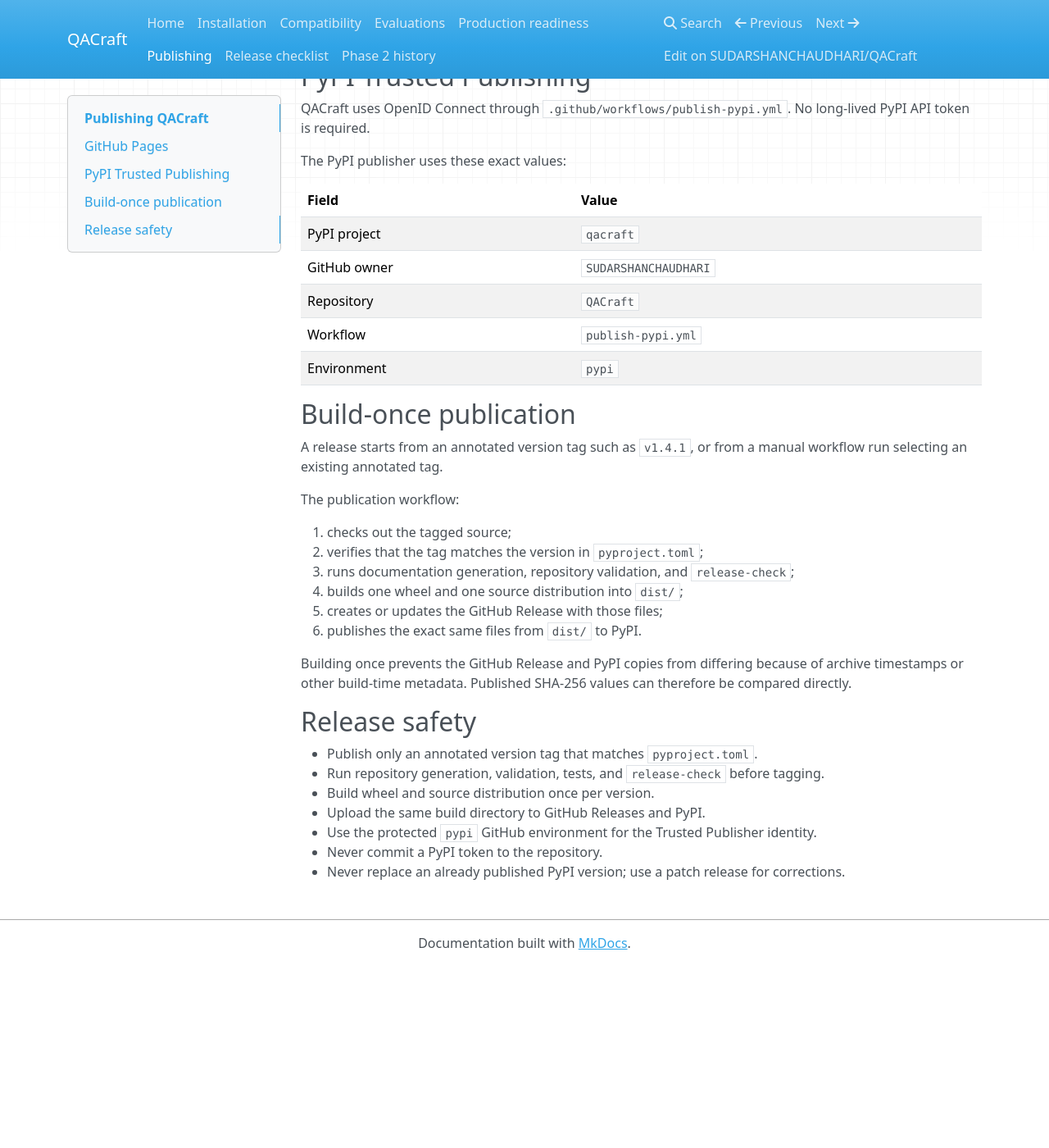
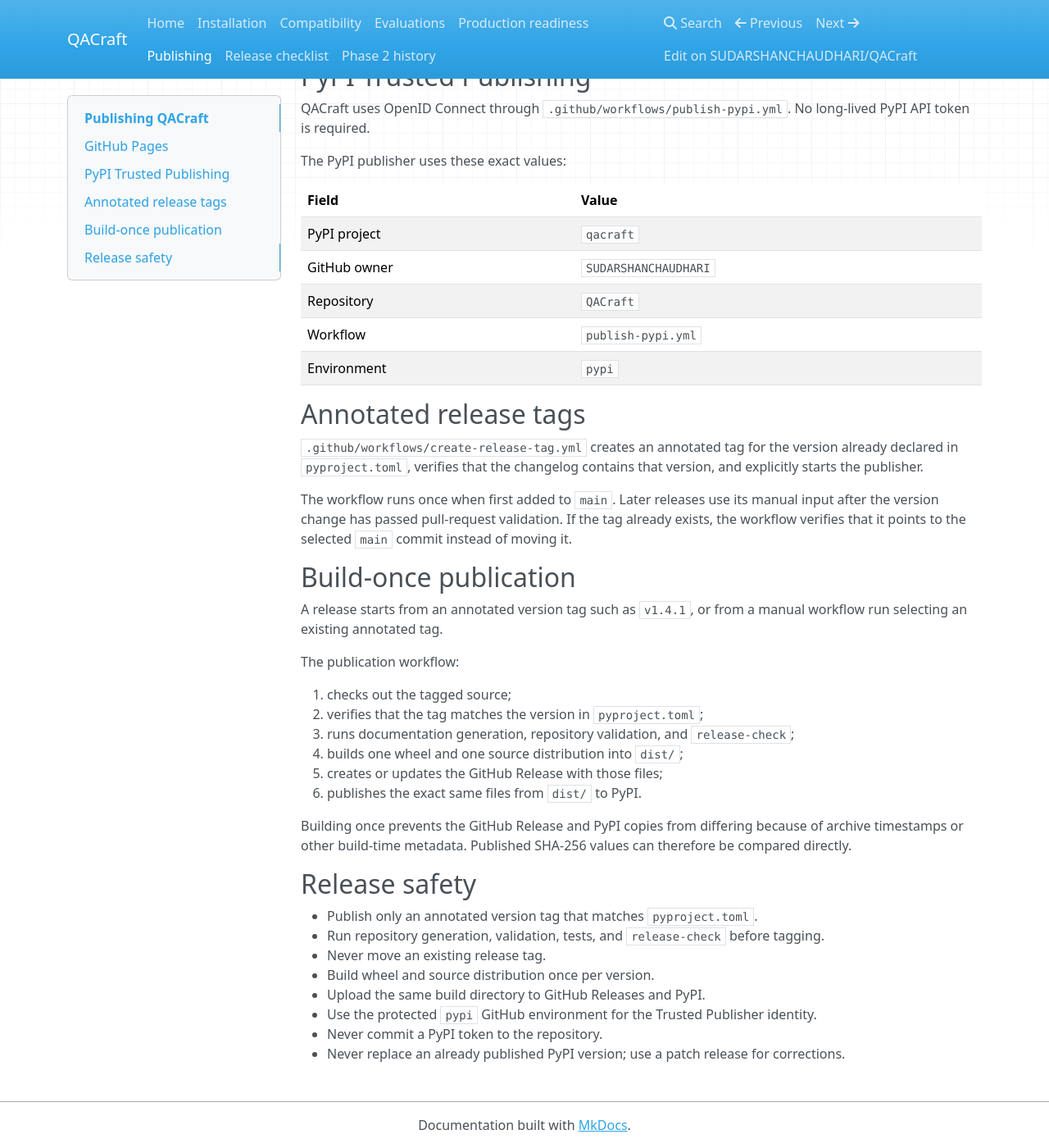
Before and after one commit to SUDARSHANCHAUDHARI/QACraft, an MkDocs documentation site: the page built from docs/PUBLISHING.md, in a window 1280 px wide and 1400 px high, scrolled down 331 px. Shown: the whole window at 82% size. Built offline with MkDocs 1.6.1, drawn with Linux system fonts in a browser that asks for light colours; nearby versions of some CDN libraries; before the commit the page ends 1509 px from its top, so only the background shows below that.

Commit message:
Add annotated release tag automation
Create version-bound annotated tags, dispatch the build-once publisher, and record the release result on Issue #22.

```diff
--- a/docs/PUBLISHING.md
+++ b/docs/PUBLISHING.md
@@ -24,6 +24,12 @@
 | Workflow | `publish-pypi.yml` |
 | Environment | `pypi` |
 
+## Annotated release tags
+
+`.github/workflows/create-release-tag.yml` creates an annotated tag for the version already declared in `pyproject.toml`, verifies that the changelog contains that version, and explicitly starts the publisher.
+
+The workflow runs once when first added to `main`. Later releases use its manual input after the version change has passed pull-request validation. If the tag already exists, the workflow verifies that it points to the selected `main` commit instead of moving it.
+
 ## Build-once publication
 
 A release starts from an annotated version tag such as `v1.4.1`, or from a manual workflow run selecting an existing annotated tag.
@@ -43,6 +49,7 @@
 
 - Publish only an annotated version tag that matches `pyproject.toml`.
 - Run repository generation, validation, tests, and `release-check` before tagging.
+- Never move an existing release tag.
 - Build wheel and source distribution once per version.
 - Upload the same build directory to GitHub Releases and PyPI.
 - Use the protected `pypi` GitHub environment for the Trusted Publisher identity.
```
Also changed, not shown: 1 other file.
